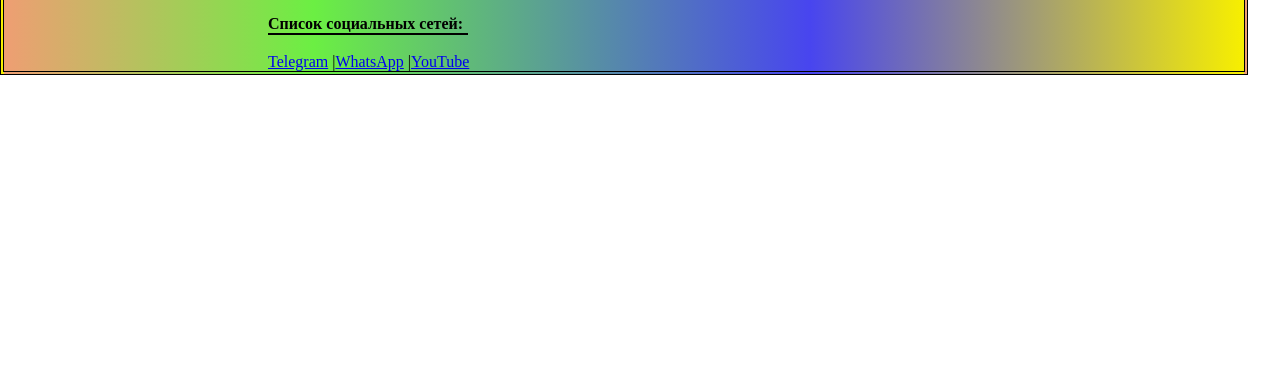
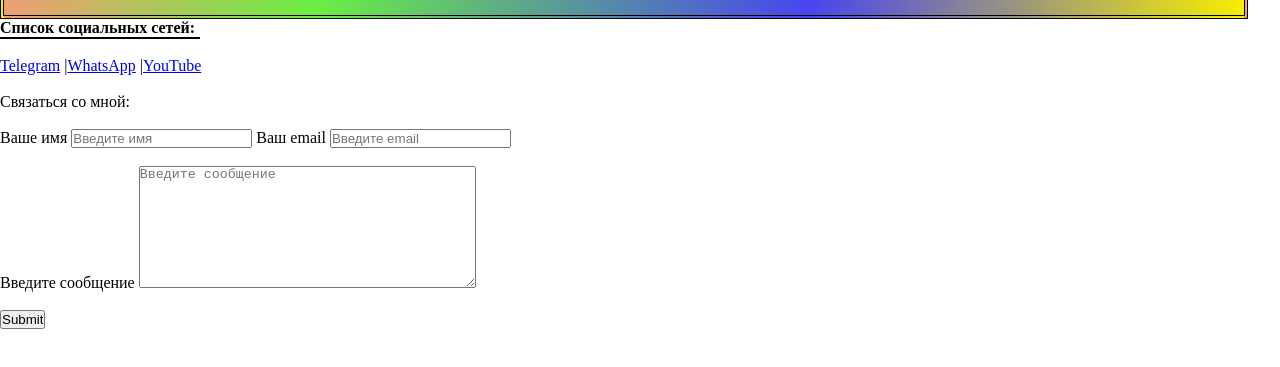
Before and after one commit to meteor500/StudyGitHub, a plain HTML site: page index.html in a window 1280 px wide. Shown: the part 193-560 px from the top of the page. Drawn offline with Linux system fonts and the light colour scheme.

Commit message:
Add files via upload

```diff
--- a/index.html
+++ b/index.html
@@ -8,7 +8,6 @@
 </head>
 <body>
     <header>
-
         <div class="picture">
             <img src="img/Сад.jpg" alt="Картинка" width: "200px">
         </div>
@@ -30,10 +29,8 @@
                     <p class="list list4"><strong>Lorem ipsum <em>dolor sit amet consectetur</em> adipisicing elit.</strong> Dolorum, hic?</p>
                 </li>
                 </ol>
-                </div>
+                </div><br>
 
-
-                <br>
                 <div class="listen2"><br>
                     <ul>
                         <li>
@@ -47,21 +44,37 @@
                     </ul>
                 </div>
             </div><br>
+        </div>
+    </header>
 
-
-
-            <h4>Список социальных сетей:</h4><br>
+    <section>
+                <h4>Список социальных сетей:</h4><br>
             <ul class="links">
                 <li><a href="https://telegram.usinstallers.net/?etext=2202.4P3XEpXrrOlLoeGSfL_CUXZiamVkZHJlYWlrcHZmZnQ.bfd5f3f9244edc453c3e9755184392722c170a24&yclid=5484011240590147583" target="_blank">Telegram</a> |
                 </li>
                 <li><a href="https://whatsapp.softsweet.net/?etext=2202.MJmgORXYVwnmAnoqwqvHim9xZ2FkbXFsenBkaGJ6dnM.1d5fd15d052555d18af7b36688e9d8f1e9e76970&yclid=16989375342686240767" target="_blank">WhatsApp</a> |
                 </li>
                 <li><a href="https://www.youtube.com/" target="_blank">YouTube</a></li>
-            </ul>
-        </div>
+            </ul><br>
+    </section>
+    <footer>
+                <div class="format">
+                <form>
+                <p>Связаться со мной:</p><br>
+                <div class="forma">
+                    <label for="text">Ваше имя</label>
+                <input type="text" id="text" placeholder="Введите имя">
+                <label for="email">Ваш email</label>
+                <input type="email" id="email" placeholder="Введите email">
+                </div><br>
+                <label for="tarea">Введите сообщение</label>
+                <textarea name="" id="tarea" placeholder="Введите сообщение" cols="40" rows="8"></textarea><br><br>
+                <!-- <div>
 
-
-
-    </header>
+                </div> -->
+                <input type="submit" placeholder="Отправить">
+            </form><br>
+            </div>
+    </footer>
 </body>
 </html>
```
